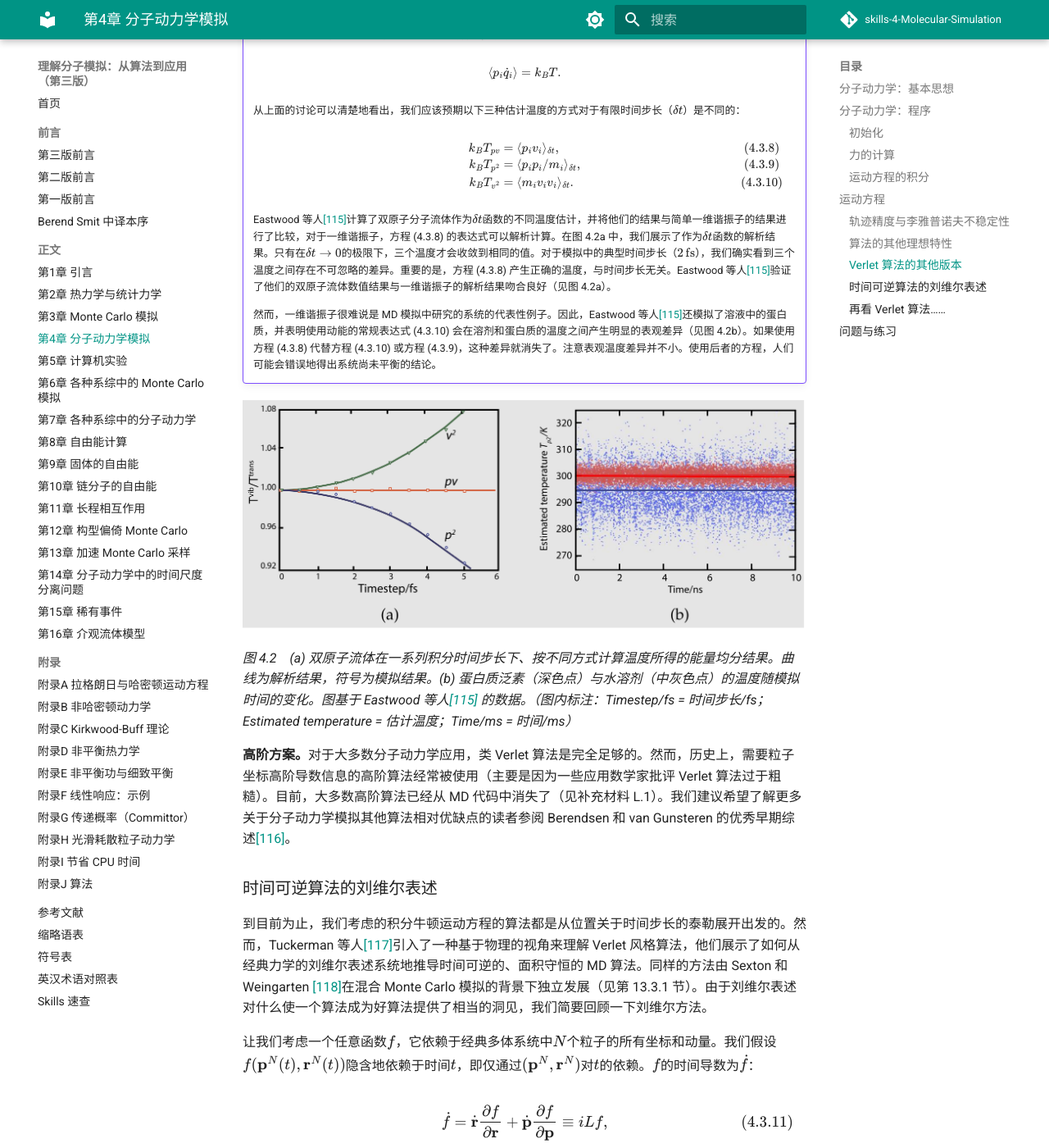
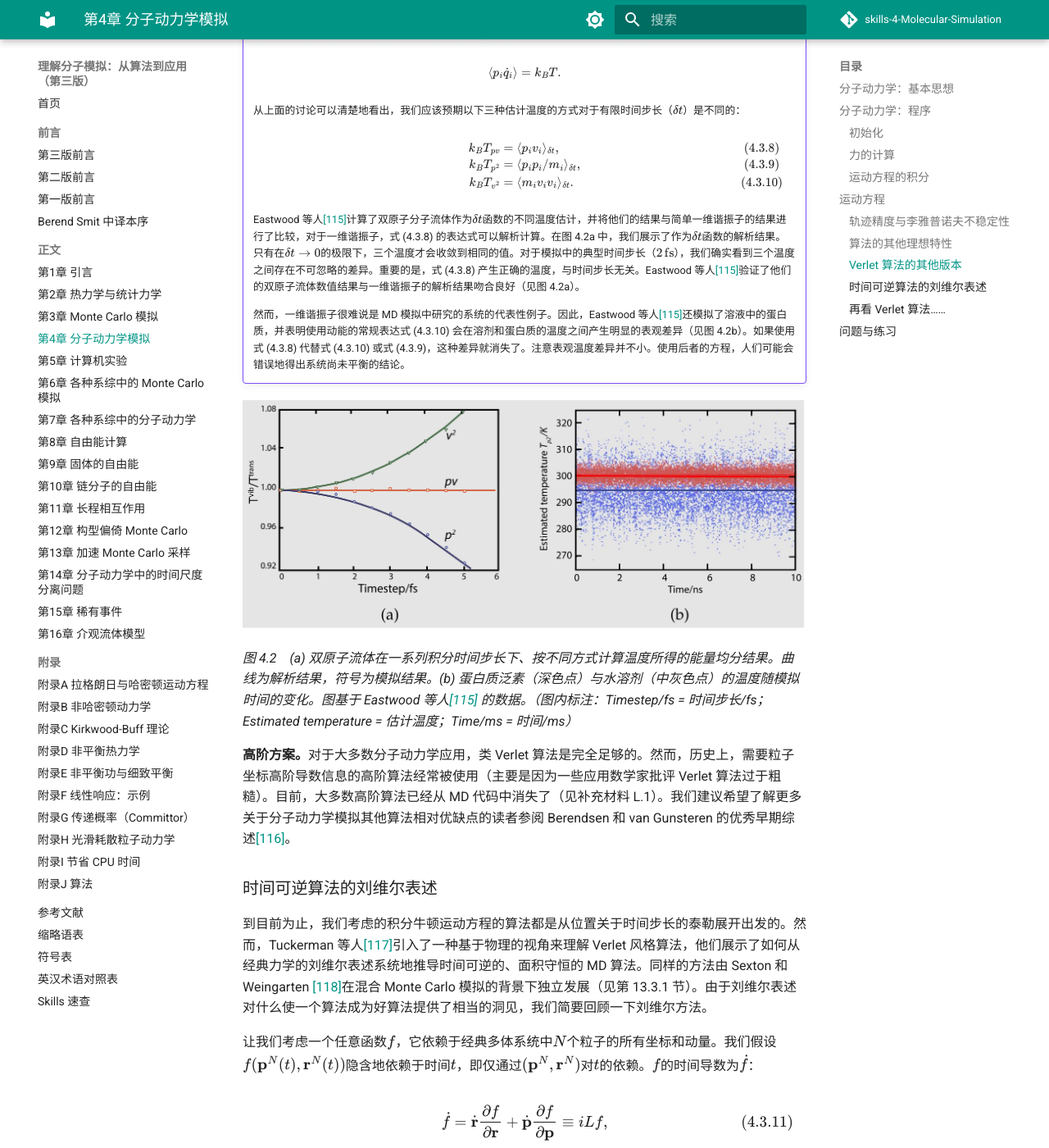
Before and after one commit to KASSARhahaha/skills-4-Molecular-Simulation, an MkDocs documentation site: the page built from docs/chapters/ch04-md.md, in a window 1280 px wide and 1400 px high, scrolled down 17081 px. Shown: the whole window at 82% size. Built offline with MkDocs 1.6.1 and Material for MkDocs 9.7.7, drawn with Linux system fonts in a browser that asks for light colours; comment, search, counter and statistics services are not loaded; some of the changed text lies outside the part shown.

Commit message:
同步译稿：公式引用统一作「式 (4.3.1)」
原书 Eq. (4.3.1)，中文对应写法是「式」。译稿里 24 处写成「方程~」，
留两处不动（哈密顿运动方程/泊松方程——那里的「方程」是名字的一部分，
原书也写成名字）。另 4 处「参见图 \ref{}」的普通空格改成 ~。

```diff
--- a/docs/chapters/ch04-md.md
+++ b/docs/chapters/ch04-md.md
@@ -251,7 +251,7 @@
 
 1. 在没有外力的情况下，牛顿运动方程守恒动量。这对于运动方程的离散形式也成立。因此，在一个时间步长内，sumv/npart（即系统质心速度）应保持守恒（通常为零），在机器精度范围内，除非系统中存在可以充当动量汇的障碍物（例如壁面）。
 1. 牛顿运动方程也守恒孤立系统的总能量。然而，在离散版本中，etot 的守恒只是近似的。尽管如此，好的算法通常会抑制长时间的能量漂移。因此，监测 etot 很重要，因为该量的漂移可能表明程序存在错误。
-1. 在此函数中，我们使用 Verlet 算法 (4.2.3) 来积分运动方程。速度使用方程 (4.2.4) 计算。
+1. 在此函数中，我们使用 Verlet 算法 (4.2.3) 来积分运动方程。速度使用式 (4.2.4) 计算。
 1. 为了计算温度，sumv2 除以 nf（自由度数）：见算法 4。
 
 新位置的估计包含一个$\Delta t^4$量级的误差，其中$\Delta t$是我们分子动力学方案中的时间步长。注意 Verlet 算法不使用速度来计算新位置。然而，可以从轨迹的知识推导速度，使用
@@ -267,7 +267,7 @@
 \tag{4.2.4}
 $$
 
-这个速度表达式仅精确到$\Delta t^2$量级。如下面所示（方程 (4.3.7)），可以使用类 Verlet 算法（即产生与方程 (4.2.3) 给出的相同轨迹的算法）获得更精确的速度估计（从而获得更精确的动能）。在我们的程序中，我们仅使用速度来计算动能，从而计算瞬时温度。
+这个速度表达式仅精确到$\Delta t^2$量级。如下面所示（式 (4.3.7)），可以使用类 Verlet 算法（即产生与式 (4.2.3) 给出的相同轨迹的算法）获得更精确的速度估计（从而获得更精确的动能）。在我们的程序中，我们仅使用速度来计算动能，从而计算瞬时温度。
 
 现在我们已经计算了新位置，我们可以丢弃时间$t-\Delta t$时的位置。当前位置变为旧位置，新位置变为当前位置。
 
@@ -308,9 +308,9 @@
 
 虽然李雅普诺夫不稳定性看起来是坏消息，但实际上是好消息，因为非混沌系统（例如在具有光滑硬壁的立方容器中的理想气体）即使在无限长的运行中也不会采样所有可用的相空间：它们是非遍历的（见第 2.4 节）。
 
-方程 (4.3.1) 中的指数$\lambda$被称为李雅普诺夫指数，更准确地说，最大李雅普诺夫指数。总共有$2dN$个李雅普诺夫指数，但最大的一个主导了初始接近的轨迹的长时间指数发散。
+式 (4.3.1) 中的指数$\lambda$被称为李雅普诺夫指数，更准确地说，最大李雅普诺夫指数。总共有$2dN$个李雅普诺夫指数，但最大的一个主导了初始接近的轨迹的长时间指数发散。
 
-为了说明实际上不可能克服李雅普诺夫不稳定性，让我们假设我们希望在区间$0 < t < t_\text{max}$内维持对$|\delta\mathbf{r}(t)|$的某个界限$\delta_\text{max}$；我们能承受多大的初始误差（$\epsilon$）？从方程 (4.3.1) 我们推导出
+为了说明实际上不可能克服李雅普诺夫不稳定性，让我们假设我们希望在区间$0 < t < t_\text{max}$内维持对$|\delta\mathbf{r}(t)|$的某个界限$\delta_\text{max}$；我们能承受多大的初始误差（$\epsilon$）？从式 (4.3.1) 我们推导出
 
 $$
 \epsilon \sim \delta_\text{max}\exp(-\lambda t_\text{max}).
@@ -372,7 +372,7 @@
 
 最后，应该注意的是，即使我们积分一个时间可逆的算法，我们也会发现数值实现几乎从来不是真正时间可逆的。这是因为我们在具有有限机器精度的计算机上工作，使用导致舍入误差（在机器精度量级上）的浮点运算。
 
-在本节的其余部分中，我们将更详细地讨论其中一些要点。在此之前，让我们首先考虑 Verlet 算法在上述各方面的表现如何。首先，Verlet 算法是快速的。但我们已经论证过这相对不太重要。其次，位置/速度中的误差按$\Delta t^4/\Delta t^2$缩放。因此它对于较大的时间步长不是特别精确，我们需要相当频繁地计算所有粒子上的力。第三，它所需的内存大约是可能的最小值。这在 Verlet 时代是一个关键优势（当时），尽管现在不太相关了，但在模拟非常大的系统时仍然有用。第四，其短期能量守恒只是中等（对于使用更精确速度表达式的版本略好：见方程 (4.3.7)）。更重要的是，它表现出很小的长期能量漂移。这与 Verlet 算法是时间可逆和面积守恒的这一事实有关。事实上，虽然 Verlet 算法不完全守恒系统的总能量，但它确实守恒一个在无限短时间步长极限下趋近真实哈密顿量的伪哈密顿量（见第 4.3.4 节）。[^6] 用 Verlet 算法生成的轨迹的精度并不令人印象深刻。但是，使用更好的算法也无济于事，因为这样的算法只会将轨迹中不可避免的指数误差增长推迟几百个时间步（见第 4.3.1 节），而没有任何算法好到足以在可与典型分子动力学运行持续时间相比的时间内保持轨迹接近真实轨迹。
+在本节的其余部分中，我们将更详细地讨论其中一些要点。在此之前，让我们首先考虑 Verlet 算法在上述各方面的表现如何。首先，Verlet 算法是快速的。但我们已经论证过这相对不太重要。其次，位置/速度中的误差按$\Delta t^4/\Delta t^2$缩放。因此它对于较大的时间步长不是特别精确，我们需要相当频繁地计算所有粒子上的力。第三，它所需的内存大约是可能的最小值。这在 Verlet 时代是一个关键优势（当时），尽管现在不太相关了，但在模拟非常大的系统时仍然有用。第四，其短期能量守恒只是中等（对于使用更精确速度表达式的版本略好：见式 (4.3.7)）。更重要的是，它表现出很小的长期能量漂移。这与 Verlet 算法是时间可逆和面积守恒的这一事实有关。事实上，虽然 Verlet 算法不完全守恒系统的总能量，但它确实守恒一个在无限短时间步长极限下趋近真实哈密顿量的伪哈密顿量（见第 4.3.4 节）。[^6] 用 Verlet 算法生成的轨迹的精度并不令人印象深刻。但是，使用更好的算法也无济于事，因为这样的算法只会将轨迹中不可避免的指数误差增长推迟几百个时间步（见第 4.3.1 节），而没有任何算法好到足以在可与典型分子动力学运行持续时间相比的时间内保持轨迹接近真实轨迹。
 
 ### Verlet 算法的其他版本
 
@@ -432,7 +432,7 @@
 \mathbf{r}(t+2\Delta t) = \mathbf{r}(t+\Delta t) + \mathbf{v}(t+\Delta t)\Delta t + \frac{\mathbf{f}(t+\Delta t)}{2m}\Delta t^2,
 $$
 
-而方程 (4.3.4) 可以写成
+而式 (4.3.4) 可以写成
 
 $$
 \mathbf{r}(t) = \mathbf{r}(t+\Delta t) - \mathbf{v}(t)\Delta t - \frac{\mathbf{f}(t)}{2m}\Delta t^2.
@@ -444,7 +444,7 @@
 \mathbf{r}(t+2\Delta t) + \mathbf{r}(t) = 2\mathbf{r}(t+\Delta t) + [\mathbf{v}(t+\Delta t) - \mathbf{v}(t)]\Delta t + \frac{\mathbf{f}(t+\Delta t) - \mathbf{f}(t)}{2m}\Delta t^2.
 $$
 
-代入方程 (4.3.5) 可得
+代入式 (4.3.5) 可得
 
 $$
 \mathbf{r}(t+2\Delta t) + \mathbf{r}(t) = 2\mathbf{r}(t+\Delta t) + \frac{\mathbf{f}(t+\Delta t)}{m}\Delta t^2,
@@ -477,7 +477,7 @@
 \tag{4.3.7}
 $$
 
-注意，这个精确到$O(\Delta t^4)$的速度估计，只有在使用 Verlet 算法（方程 (4.2.3)）生成了时间$t \pm \Delta t$和$t \pm 2\Delta t$处的位置之后才能计算。
+注意，这个精确到$O(\Delta t^4)$的速度估计，只有在使用 Verlet 算法（式 (4.2.3)）生成了时间$t \pm \Delta t$和$t \pm 2\Delta t$处的位置之后才能计算。
 
 **速度 Verlet：一个用词不当的名称？**我们应该指出，当前对速度 Verlet 算法的讨论是一种过度简化，因为速度 Verlet 方案中的“速度”并不是位置的时间导数$\dot{x}_i(t)$，而只是形式上定义为$v_i \equiv p_i/m$的量。对于$\Delta t \to 0$，$p_i/m \to \dot{x}_i(t)$。然而，正如 Gans 和 Shalloway [[114]](references.md#ref-114)所指出的，对于任何有限的$\Delta t$，$v_i$不同于通过对位置光滑插值求导得到的瞬时速度。在参考文献[[114]](references.md#ref-114)中，论证了“速度 Verlet”算法实际上应该被称为“动量 Verlet”算法，因为动量而非速度被正确计算。将 Verlet“速度”解释为哈密顿运动方程中的速度所导致的误差可以对许多可观测量产生可察觉的影响，最直接的是对系统温度估计的影响（见第 7 章）。在现阶段，我们忽略这个微妙但重要的细节，主要是为了保持讨论的简单性。更多细节，我们建议读者参阅参考文献[[114,115]](references.md#ref-114)。然而，我们敦促所有读者注意，将 Verlet“速度”解释为真正的（一致的）速度可能导致（非）预期的问题（例如，见例 1）。
 
@@ -555,9 +555,9 @@
     \end{align}
     $$
 
-    Eastwood 等人[[115]](references.md#ref-115)计算了双原子分子流体作为$\delta t$函数的不同温度估计，并将他们的结果与简单一维谐振子的结果进行了比较，对于一维谐振子，方程 (4.3.8) 的表达式可以解析计算。在图 4.2a 中，我们展示了作为$\delta t$函数的解析结果。只有在$\delta t \to 0$的极限下，三个温度才会收敛到相同的值。对于模拟中的典型时间步长（$2\,\text{fs}$），我们确实看到三个温度之间存在不可忽略的差异。重要的是，方程 (4.3.8) 产生正确的温度，与时间步长无关。Eastwood 等人[[115]](references.md#ref-115)验证了他们的双原子流体数值结果与一维谐振子的解析结果吻合良好（见图 4.2a）。
+    Eastwood 等人[[115]](references.md#ref-115)计算了双原子分子流体作为$\delta t$函数的不同温度估计，并将他们的结果与简单一维谐振子的结果进行了比较，对于一维谐振子，式 (4.3.8) 的表达式可以解析计算。在图 4.2a 中，我们展示了作为$\delta t$函数的解析结果。只有在$\delta t \to 0$的极限下，三个温度才会收敛到相同的值。对于模拟中的典型时间步长（$2\,\text{fs}$），我们确实看到三个温度之间存在不可忽略的差异。重要的是，式 (4.3.8) 产生正确的温度，与时间步长无关。Eastwood 等人[[115]](references.md#ref-115)验证了他们的双原子流体数值结果与一维谐振子的解析结果吻合良好（见图 4.2a）。
 
-    然而，一维谐振子很难说是 MD 模拟中研究的系统的代表性例子。因此，Eastwood 等人[[115]](references.md#ref-115)还模拟了溶液中的蛋白质，并表明使用动能的常规表达式 (4.3.10) 会在溶剂和蛋白质的温度之间产生明显的表观差异（见图 4.2b）。如果使用方程 (4.3.8) 代替方程 (4.3.10) 或方程 (4.3.9)，这种差异就消失了。注意表观温度差异并不小。使用后者的方程，人们可能会错误地得出系统尚未平衡的结论。
+    然而，一维谐振子很难说是 MD 模拟中研究的系统的代表性例子。因此，Eastwood 等人[[115]](references.md#ref-115)还模拟了溶液中的蛋白质，并表明使用动能的常规表达式 (4.3.10) 会在溶剂和蛋白质的温度之间产生明显的表观差异（见图 4.2b）。如果使用式 (4.3.8) 代替式 (4.3.10) 或式 (4.3.9)，这种差异就消失了。注意表观温度差异并不小。使用后者的方程，人们可能会错误地得出系统尚未平衡的结论。
 
 ![图 4.2](../images/fig_4_2.png)
 
@@ -576,28 +576,28 @@
 \tag{4.3.11}
 $$
 
-其中我们使用了简写记法$\mathbf{r}$表示$\mathbf{r}^N$，$\mathbf{p}$表示$\mathbf{p}^N$。方程 (4.3.11) 的最后一行定义了刘维尔算子$iL$：
+其中我们使用了简写记法$\mathbf{r}$表示$\mathbf{r}^N$，$\mathbf{p}$表示$\mathbf{p}^N$。式 (4.3.11) 的最后一行定义了刘维尔算子$iL$：
 
 $$
 iL = \dot{\mathbf{r}}\frac{\partial}{\partial \mathbf{r}} + \dot{\mathbf{p}}\frac{\partial}{\partial \mathbf{p}}.
 \tag{4.3.12}
 $$
 
-如果$iL$不显含时间，我们可以积分方程 (4.3.11) 得到
+如果$iL$不显含时间，我们可以积分式 (4.3.11) 得到
 
 $$
 f[\mathbf{p}^N(t), \mathbf{r}^N(t)] = \exp(iLt)f[\mathbf{p}^N(0), \mathbf{r}^N(0)].
 \tag{4.3.13}
 $$
 
-在所有实际有意义的情况下，我们对这个形式解做不了什么，因为计算右边仍然等价于经典运动方程的精确积分。然而，在少数简单情况下，形式解是已知的。特别是，假设我们的刘维尔算子仅包含方程 (4.3.12) 右边的第一项。我们将$iL$的这一部分记为$iL_r$：
+在所有实际有意义的情况下，我们对这个形式解做不了什么，因为计算右边仍然等价于经典运动方程的精确积分。然而，在少数简单情况下，形式解是已知的。特别是，假设我们的刘维尔算子仅包含式 (4.3.12) 右边的第一项。我们将$iL$的这一部分记为$iL_r$：
 
 $$
 iL_r \equiv \dot{\mathbf{r}}(0)\frac{\partial}{\partial \mathbf{r}},
 \tag{4.3.14}
 $$
 
-其中$\dot{\mathbf{r}}(0)$是$\dot{\mathbf{r}}$在时间$t=0$时的值。如果我们将$iL_r$代入方程 (4.3.13) 并使用右边指数的泰勒展开，我们得到
+其中$\dot{\mathbf{r}}(0)$是$\dot{\mathbf{r}}$在时间$t=0$时的值。如果我们将$iL_r$代入式 (4.3.13) 并使用右边指数的泰勒展开，我们得到
 
 $$
 \begin{align}
@@ -712,7 +712,7 @@
 \frac{1}{12}(\Delta t)^3\left[-[iL_r, [iL_r, iL_p]] + \frac{1}{2}[iL_p, [iL_p, iL_r]]\right].
 $$
 
-现在值得注意的有趣之处在于，如果方程 (4.3.23) 中的展开收敛，那么我们可以定义一个伪刘维尔算子$iL_\text{pseudo} \equiv iL + \epsilon/\Delta t$。这个伪刘维尔算子对应于一个伪哈密顿量，而值得注意的结果是，这个伪哈密顿量（$H_\text{pseudo}$）被 Verlet 风格（或广义多时间步）算法严格守恒[[119–122]](references.md#ref-119)。守恒的伪哈密顿量与系统真实哈密顿量之间的差异为$(\Delta t)^{2n}$的量级（其中$n$取决于算法的阶数）。显然，通过选择$\Delta t$足够小（必要时$n$足够大），我们可以使真实哈密顿量与伪哈密顿量之间的差异任意小。由于真实哈密顿量被迫保持接近一个守恒量，我们现在可以理解为什么 Verlet 风格算法没有长期能量漂移。
+现在值得注意的有趣之处在于，如果式 (4.3.23) 中的展开收敛，那么我们可以定义一个伪刘维尔算子$iL_\text{pseudo} \equiv iL + \epsilon/\Delta t$。这个伪刘维尔算子对应于一个伪哈密顿量，而值得注意的结果是，这个伪哈密顿量（$H_\text{pseudo}$）被 Verlet 风格（或广义多时间步）算法严格守恒[[119–122]](references.md#ref-119)。守恒的伪哈密顿量与系统真实哈密顿量之间的差异为$(\Delta t)^{2n}$的量级（其中$n$取决于算法的阶数）。显然，通过选择$\Delta t$足够小（必要时$n$足够大），我们可以使真实哈密顿量与伪哈密顿量之间的差异任意小。由于真实哈密顿量被迫保持接近一个守恒量，我们现在可以理解为什么 Verlet 风格算法没有长期能量漂移。
 
 在某些情况下，我们可以显式计算交换子（例如，对于谐和系统），并且可以验证伪哈密顿量确实守恒[[111]](references.md#ref-111)。而且，即使我们不能计算完整的交换子级数，主导项也将给我们一个改进的伪哈密顿量估计。Toxvaerd [[111]](references.md#ref-111)验证了即使对于实际的多体系统，这样的近似伪哈密顿量也非常接近运动常数。
 
@@ -769,7 +769,7 @@
 **问题 14**（李雅普诺夫指数）。在正文中，我们提到初始条件的轻微扰动会使两条数值轨迹指数发散。发散的速率由李雅普诺夫指数或更准确地说最大李雅普诺夫指数决定。在一个时间步内，MD 算法将时间$t$处的位置/动量$\{\mathbf{r}^N(t), \mathbf{p}^N(t)\}$变换为$\{\mathbf{r}^N(t+\Delta t), \mathbf{p}^N(t+\Delta t)\}$。这个变换是线性的，这意味着我们可以将其写成矩阵方程$\boldsymbol{\delta}(t+\Delta t) = M\boldsymbol{\delta}(t)$。李雅普诺夫指数则是矩阵$M$的本征值。对于非常短的时间，我们可以将$\boldsymbol{\delta}(t+\Delta t)$与$\boldsymbol{\delta}(t)$关联起来，并使用泰勒展开到$\Delta t$的线性阶。
 
 1. 利用你对哈密顿动力学的知识，证明对于孤立系统，所有李雅普诺夫指数之和为零。
-1. 利用方程 (4.3.20)，证明对于任意$\Delta t$的 Verlet 算法，李雅普诺夫指数之和也为零。
+1. 利用式 (4.3.20)，证明对于任意$\Delta t$的 Verlet 算法，李雅普诺夫指数之和也为零。
 1. 给出 Verlet 算法这一性质的几何解释。
 
 ---
```
Also changed, not shown: docs/chapters/appB-non-hamiltonian.md (+1 -1 lines), docs/chapters/ch15-rare-events.md (+1 -1 lines).
